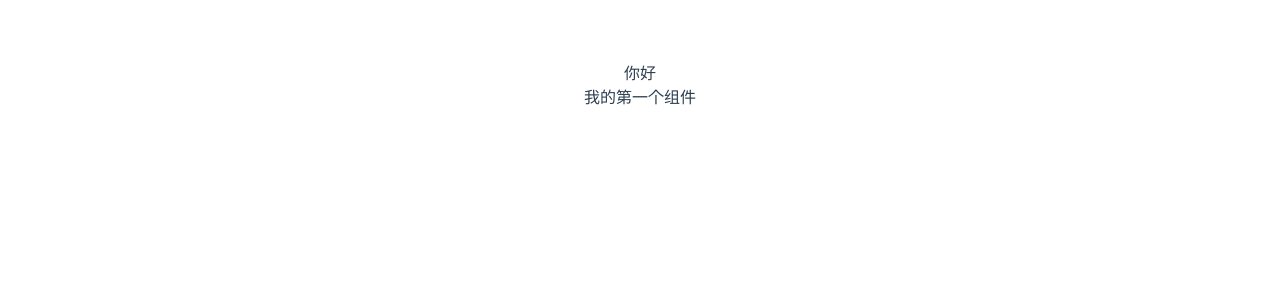
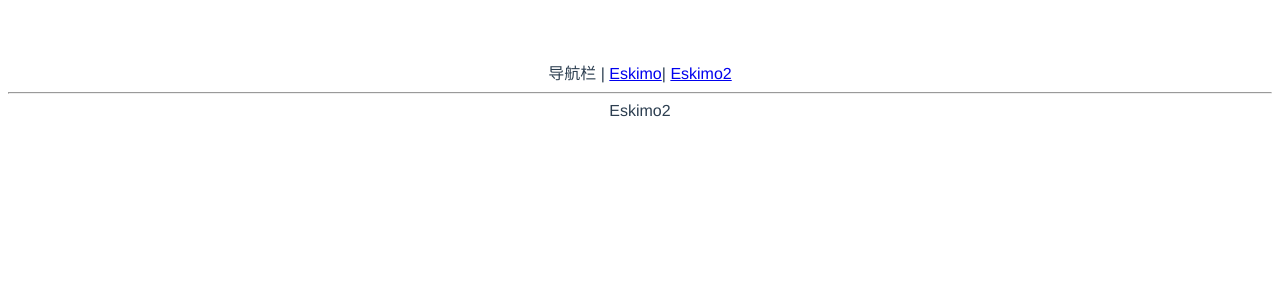
Before and after one commit to Eskimo6666/Vue3GULU, a Vue app: page /#/xxx in a window 1280 px wide. Shown: the top 300 px of the page. Built offline with nearby package versions, Linux system fonts and the light colour scheme.

Commit message:
初始化路由

```diff
--- a/index.html
+++ b/index.html
@@ -8,6 +8,6 @@
 </head>
 <body>
   <div id="app"></div>
-  <script type="module" src="/src/main.js"></script>
+  <script type="module" src="/src/main.ts"></script>
 </body>
 </html>
--- a/package.json
+++ b/package.json
@@ -6,7 +6,8 @@
     "build": "vite build"
   },
   "dependencies": {
-    "vue": "^3.0.0-rc.1"
+    "vue": "^3.0.0-rc.1",
+    "vue-router": "^4.0.0-beta.3"
   },
   "devDependencies": {
     "vite": "^1.0.0-rc.1",
--- a/src/App.vue
+++ b/src/App.vue
@@ -1,15 +1,15 @@
 <template>
-  <div>你好</div>
-  <Eskimo/>
+  <div>
+    导航栏 |
+    <router-link to="/">Eskimo</router-link>|
+    <router-link to="/xxx">Eskimo2</router-link>
+  </div>
+  <hr />
+  <router-view />
 </template>
 
 <script>
-import Eskimo from './components/Eskimo.vue'
-
 export default {
-  name: 'App',
-  components: {
-    Eskimo
-  }
-}
+  name: "App"
+};
 </script>
--- /dev/null
+++ b/src/components/Eskimo2.vue
@@ -0,0 +1,5 @@
+<template>
+    <div>
+        Eskimo2
+    </div>
+</template>
--- a/src/main.js
+++ /dev/null
@@ -1,5 +0,0 @@
-import { createApp } from 'vue'
-import App from './App.vue'
-import './index.css'
-
-createApp(App).mount('#app')
--- /dev/null
+++ b/src/main.ts
@@ -0,0 +1,20 @@
+import { createApp } from 'vue'
+import App from './App.vue'
+import './index.css'
+import {createWebHashHistory, createRouter} from 'vue-router'
+import Eskimo from './components/Eskimo.vue'
+import Eskimo2 from './components/Eskimo2.vue'
+
+const history = createWebHashHistory()
+const router = createRouter({
+    history:history,
+    routes:[
+        {path:'/',component:Eskimo},
+        {path:'/xxx',component:Eskimo2}
+    ]
+})
+
+const app = createApp(App)
+
+app.use(router)
+app.mount('#app')
--- /dev/null
+++ b/src/shims-vue.d.ts
@@ -0,0 +1,5 @@
+declare module '*.vue' {
+    import { ComponentOptions } from 'vue'
+    const componentOptions: ComponentOptions
+    export default componentOptions
+}
```
Also changed, not shown: 1 other file (tests, documents, lock files or other folders).
